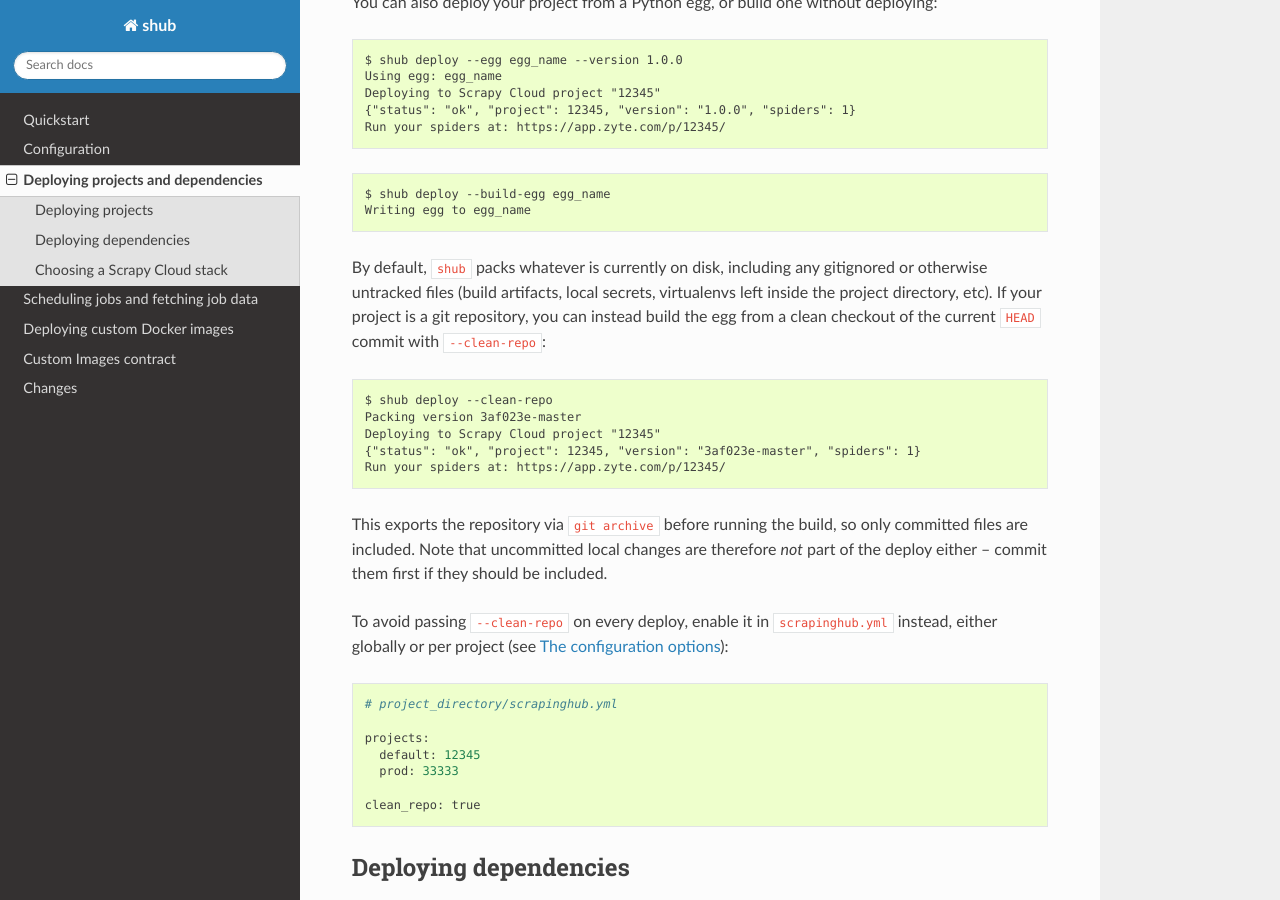
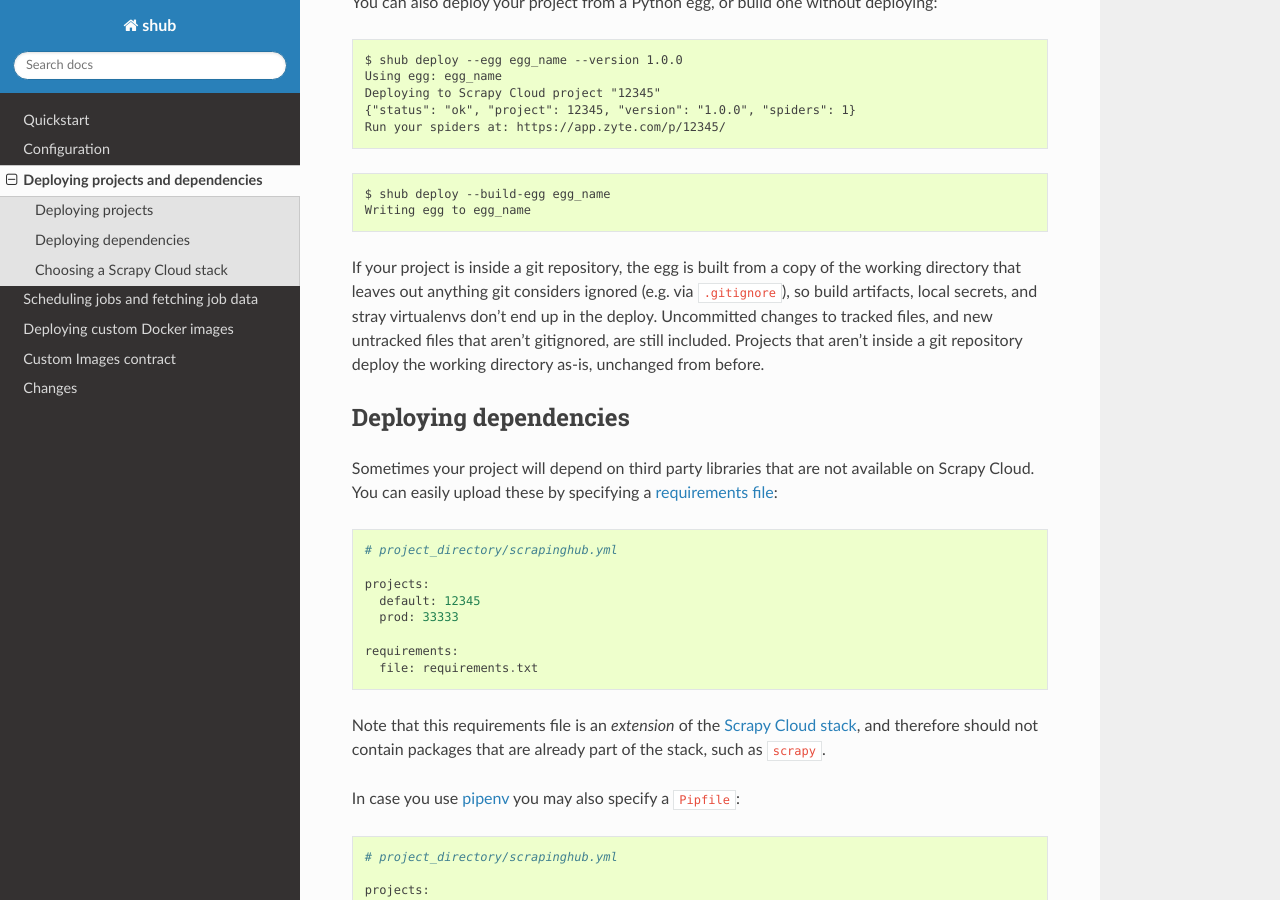
Before and after one commit to scrapinghub/shub, a Sphinx documentation site: the page built from docs/deploying.rst, in a window 1280 px wide and 900 px high, scrolled down 572 px. Built offline with Sphinx 7.4.7 and the Read the Docs theme 3.1.0, drawn with Linux system fonts in a browser that asks for light colours.

Commit message:
exclude gitignored files by default via git ls-files filtering

```diff
--- a/docs/configuration.rst
+++ b/docs/configuration.rst
@@ -102,11 +102,6 @@
                   it will be configured inside
                   ``~/.scrapinghub.yml`` in your home
                   directory, via ``shub login``.
-``clean_repo``    Whether to build the egg from a clean git      global default
-                  checkout of ``HEAD`` instead of the working    and project-\
-                  directory, excluding gitignored and other      specific
-                  untracked files. Same as passing ``shub
-                  deploy --clean-repo``. See :ref:`deploying`.
 ================  ============================================  ===============
 
 .. _`Scrapy Cloud stack`: https://helpdesk.scrapinghub.com/support/solutions/articles/22000200402-scrapy-cloud-stacks
--- a/docs/deploying.rst
+++ b/docs/deploying.rst
@@ -36,34 +36,13 @@
     $ shub deploy --build-egg egg_name
     Writing egg to egg_name
 
-By default, ``shub`` packs whatever is currently on disk, including any
-gitignored or otherwise untracked files (build artifacts, local secrets,
-virtualenvs left inside the project directory, etc). If your project is a git
-repository, you can instead build the egg from a clean checkout of the
-current ``HEAD`` commit with ``--clean-repo``::
-
-    $ shub deploy --clean-repo
-    Packing version 3af023e-master
-    Deploying to Scrapy Cloud project "12345"
-    {"status": "ok", "project": 12345, "version": "3af023e-master", "spiders": 1}
-    Run your spiders at: https://app.zyte.com/p/12345/
-
-This exports the repository via ``git archive`` before running the build, so
-only committed files are included. Note that uncommitted local changes are
-therefore *not* part of the deploy either -- commit them first if they should
-be included.
-
-To avoid passing ``--clean-repo`` on every deploy, enable it in
-``scrapinghub.yml`` instead, either globally or per project (see
-:ref:`configuration-options`)::
-
-    # project_directory/scrapinghub.yml
-
-    projects:
-      default: 12345
-      prod: 33333
-
-    clean_repo: true
+If your project is inside a git repository, the egg is built from a copy of
+the working directory that leaves out anything git considers ignored (e.g.
+via ``.gitignore``), so build artifacts, local secrets, and stray
+virtualenvs don't end up in the deploy. Uncommitted changes to tracked
+files, and new untracked files that aren't gitignored, are still included.
+Projects that aren't inside a git repository deploy the working directory
+as-is, unchanged from before.
 
 
 .. _deploying-dependencies:
```
Also changed, not shown: CHANGES.rst (+10 -6 lines), 4 other files.
